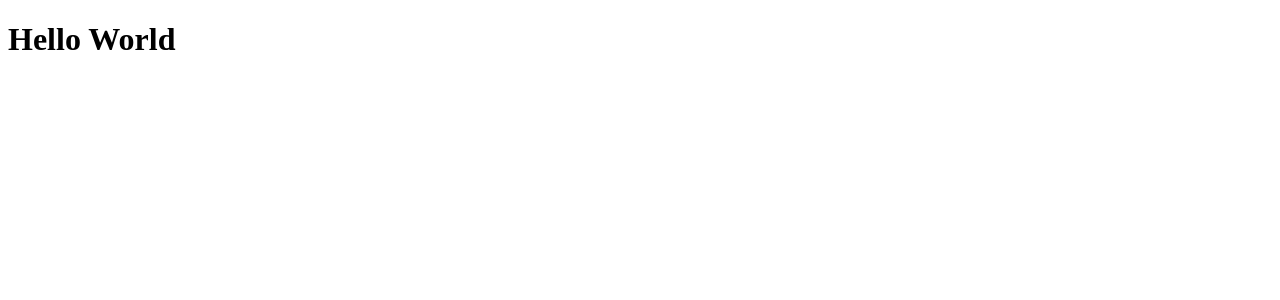
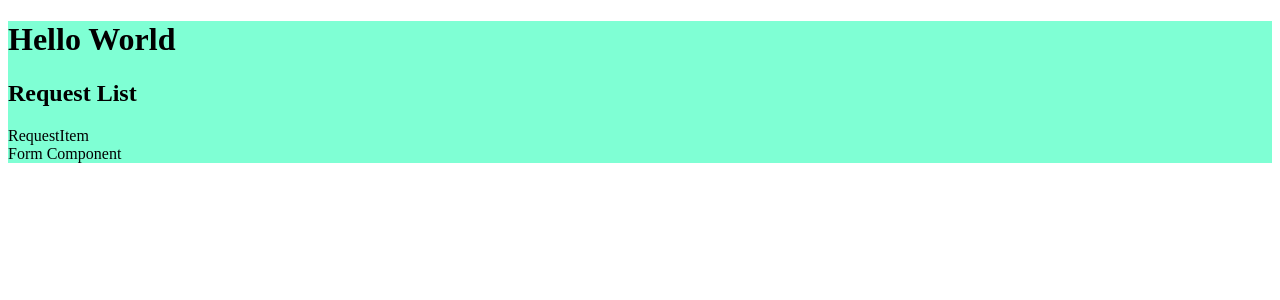
Before and after one commit to konstantinkrumin/react-forms-handling, a React (Create React App) app: page / in a window 1280 px wide. Shown: the top 300 px of the page. Built offline with nearby package versions, Linux system fonts and the light colour scheme.

Commit message:
создал boilerplate для основных компонентов и стилей

```diff
--- a/public/index.html
+++ b/public/index.html
@@ -9,7 +9,7 @@
       content="width=device-width, initial-scale=1, shrink-to-fit=no"
     />
     <meta name="theme-color" content="#141414" />
-    <meta name="description" content="Personal Portfolio Website" />
+    <meta name="description" content="Список Обращений на React" />
     <link rel="apple-touch-icon" href="%PUBLIC_URL%/logo192.png" />
     <link rel="manifest" href="%PUBLIC_URL%/manifest.json" />
     <title>Список Обращений</title>
--- a/src/App.js
+++ b/src/App.js
@@ -1,9 +1,16 @@
 import React from 'react';
+import './styles/main.scss';
+
+import RequestsList from './components/request-components/RequestsList'
+import Form from "./components/Form"
+import fetchData from "./helpers/fetchData"
 
 function App() {
   return (
-    <div className="App">
+    <div className="main-window">
       <h1>Hello World</h1>
+      <RequestsList />
+      <Form />
     </div>
   );
 }
--- /dev/null
+++ b/src/components/Form.js
@@ -0,0 +1,13 @@
+import React, { Component } from 'react'
+
+export class Form extends Component {
+    render() {
+        return (
+            <div>
+                Form Component
+            </div>
+        )
+    }
+}
+
+export default Form
--- /dev/null
+++ b/src/components/request-components/RequestItem.js
@@ -0,0 +1,11 @@
+import React from 'react'
+
+const RequestItem = () => {
+    return (
+        <div>
+            RequestItem
+        </div>
+    )
+}
+
+export default RequestItem
--- /dev/null
+++ b/src/components/request-components/RequestsList.js
@@ -0,0 +1,13 @@
+import React from 'react'
+import RequestItem from './RequestItem'
+
+const requestsList = () => {
+    return (
+        <div>
+            <h2>Request List</h2>
+            <RequestItem />
+        </div>
+    )
+}
+
+export default requestsList
--- /dev/null
+++ b/src/helpers/fetchData.js
@@ -0,0 +1,32 @@
+import { useState, useEffect } from 'react';
+
+export default function useFetch(url) {
+  const [data, setData] = useState([]);
+  const [loading, setLoading] = useState(true);
+
+  async function fetchUrl() {
+    let results = [];
+
+    while (url !== null) {
+      const res = await fetch(url);
+      const data = await res.json();
+    //   if (data.next !== null) {
+    //     data.next = data.next.replace(/^http:\/\//i, 'https://');
+    //   }
+    //   if (data.previous !== null) {
+    //     data.previous = data.previous.replace(/^http:\/\//i, 'https://');
+    //   }
+    //   results.push(...data.results);
+    //   url = data.next;
+    }
+
+    setData(results);
+    setLoading(false);
+  }
+
+  useEffect(() => {
+    fetchUrl();
+  }, []);
+
+  return [data, loading];
+}
--- /dev/null
+++ b/src/styles/main.scss
@@ -0,0 +1,3 @@
+.main-window {
+    background-color: aquamarine;
+}
```
